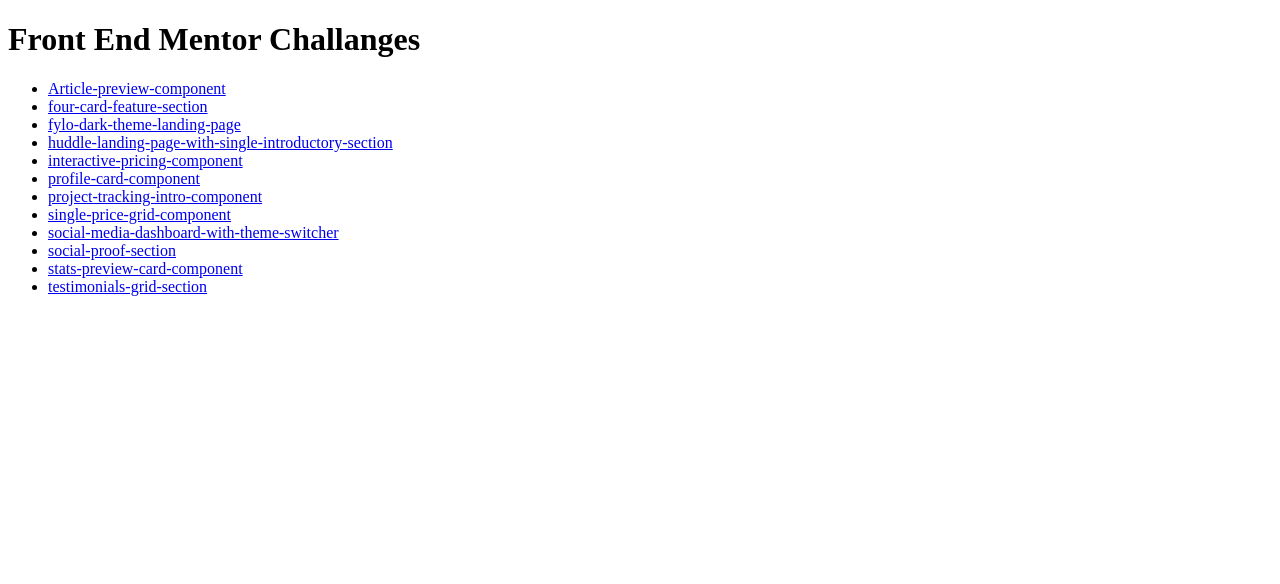
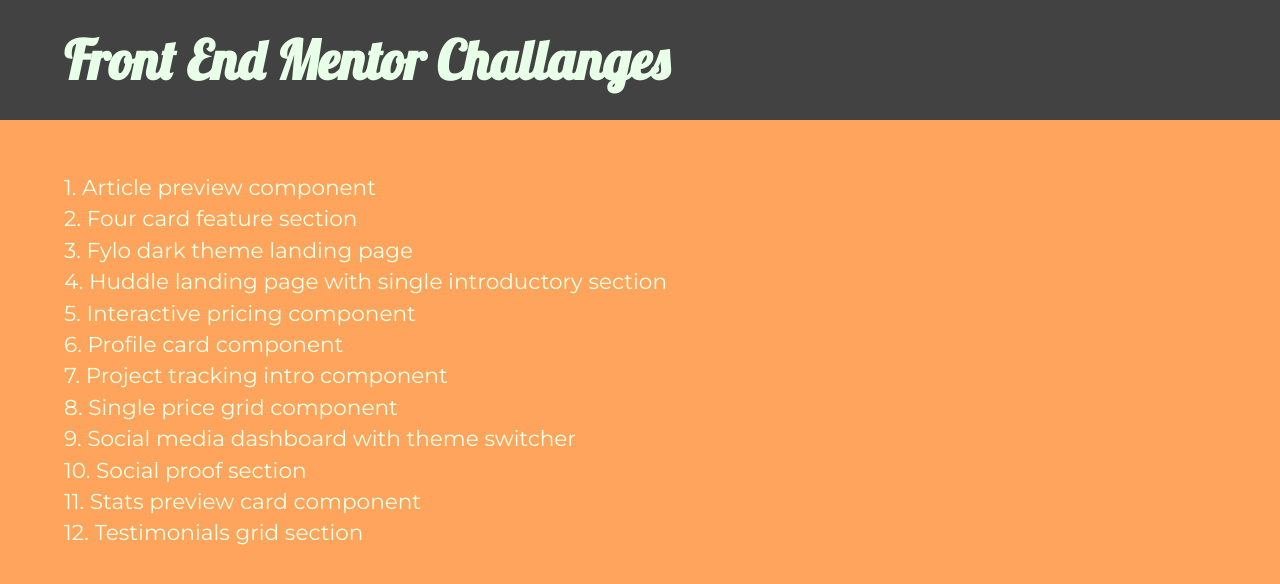
Before and after one commit to ChiragJain15/frontend-mentor-challanges, a plain HTML site: page index.html in a window 1280 px wide. Drawn offline with Linux system fonts and the light colour scheme.

Commit message:
added basic styles to the first page

```diff
--- a/index.html
+++ b/index.html
@@ -4,72 +4,79 @@
     <meta charset="UTF-8" />
     <meta http-equiv="X-UA-Compatible" content="IE=edge" />
     <meta name="viewport" content="width=device-width, initial-scale=1.0" />
+    <link
+      href="https://fonts.googleapis.com/css2?family=Lobster&family=Montserrat&display=swap"
+      rel="stylesheet"
+    />
+    <link rel="stylesheet" href="./style.css" />
     <title>Document</title>
   </head>
   <body>
+    <header>
+      <h1>Front End Mentor Challanges</h1>
+    </header>
     <main>
-      <h1>Front End Mentor Challanges</h1>
       <ul>
         <li>
           <a href="./article-preview-component-master/index.html"
-            >Article-preview-component</a
+            >1. Article preview component</a
           >
         </li>
         <li>
           <a href="./four-card-feature-section-master/index.html"
-            >four-card-feature-section</a
+            >2. Four card feature section</a
           >
         </li>
         <li>
           <a href="./fylo-dark-theme-landing-page-master/"
-            >fylo-dark-theme-landing-page</a
+            >3. Fylo dark theme landing page</a
           >
         </li>
         <li>
           <a
             href="./huddle-landing-page-with-single-introductory-section-master/"
-            >huddle-landing-page-with-single-introductory-section</a
+            >4. Huddle landing page with single introductory section</a
           >
         </li>
         <li>
           <a href="./interactive-pricing-component-main/index.html"
-            >interactive-pricing-component</a
+            >5. Interactive pricing component</a
           >
         </li>
         <li>
           <a href="./profile-card-component-main/index.html"
-            >profile-card-component</a
+            >6. Profile card component</a
           >
         </li>
         <li>
           <a href="./project-tracking-intro-component-master/index.html"
-            >project-tracking-intro-component</a
+            >7. Project tracking intro component</a
           >
         </li>
         <li>
           <a href="./single-price-grid-component-master/index.html"
-            >single-price-grid-component</a
+            >8. Single price grid component</a
           >
         </li>
         <li>
           <a
             href="./social-media-dashboard-with-theme-switcher-master/index.html"
-            >social-media-dashboard-with-theme-switcher</a
+            >9. Social media dashboard with theme switcher</a
           >
         </li>
         <li>
           <a href="./social-proof-section-master/index.html"
-            >social-proof-section</a
+            >10. Social proof section</a
           >
         </li>
         <li>
           <a href="./stats-preview-card-component-main/index.html"
-            >stats-preview-card-component</a
+            >11. Stats preview card component</a
           >
         </li>
         <li>
           <a href="./testimonials-grid-section-main/index.html"
-            >testimonials-grid-section</a
+            >12. Testimonials grid section</a
           >
         </li>
       </ul>
--- /dev/null
+++ b/style.css
@@ -0,0 +1,50 @@
+* {
+  box-sizing: border-box;
+  margin: 0px;
+  padding: 0px;
+}
+
+html {
+  font-size: 67.5%;
+}
+
+body {
+  min-height: 100vh;
+  font-family: "Montserrat", sans-serif;
+  background-color: #ffa45c;
+}
+
+a {
+  text-decoration: none;
+  color: #e8ffe8;
+  font-size: 2rem;
+}
+
+ul {
+  list-style: none;
+  margin-top: 5rem;
+}
+
+ul li {
+  margin-top: 0.5rem;
+}
+
+header {
+  height: 15vh;
+  display: flex;
+  align-items: center;
+  background-color: #424242;
+}
+
+header h1 {
+  width: 90%;
+  margin: auto;
+  font-size: 5rem;
+  font-family: "Lobster", cursive;
+  color: #e8ffe8;
+}
+
+main {
+  width: 90%;
+  margin: auto;
+}
```
